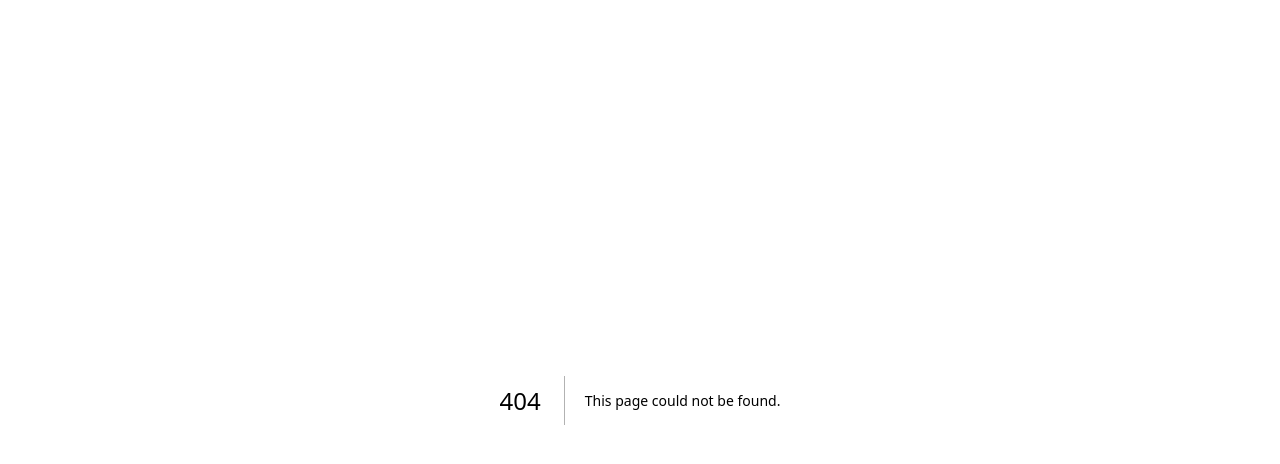
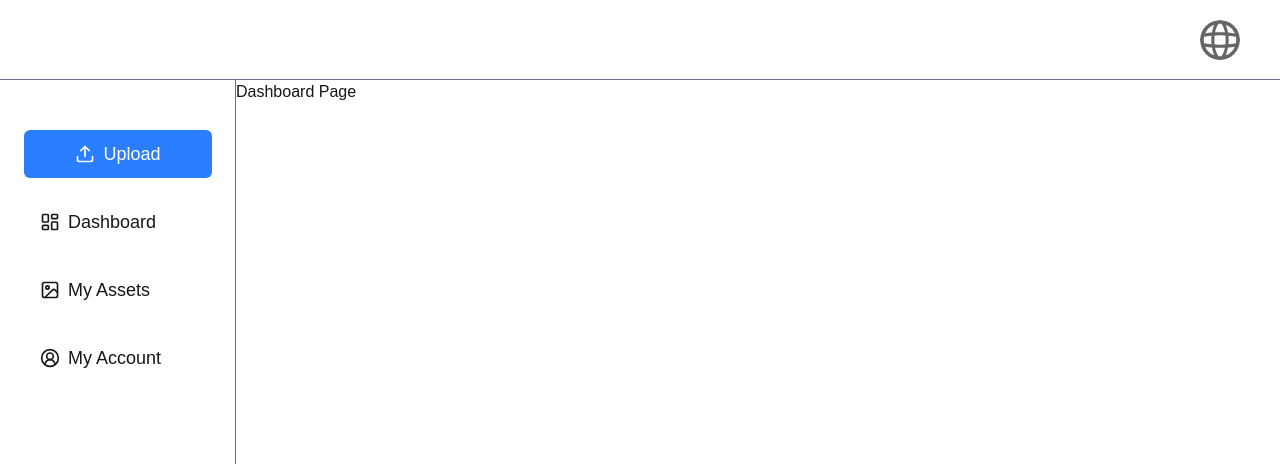
Before and after one commit to tastymooncakes/dashboard-lite, a Next.js app: page /main/dashboard in a window 1280 px wide. Before the commit this address had no page. Shown: the top 464 px of the page. Built offline with nearby package versions, Linux system fonts and the light colour scheme; no server answers.

Commit message:
adjust dashboard routing, layout

```diff
--- a/src/app/dashboard/page.tsx
+++ /dev/null
@@ -1,13 +0,0 @@
-import Header from "./components/Header";
-import MenuBar from "./components/MenuBar";
-
-const Dashboard = () => {
-    return <div>
-        <Header />
-        <div className="w-[236px] h-screen border-r-1 border-gray-500">
-            <MenuBar />
-        </div>
-    </div>
-}
-
-export default Dashboard;
--- /dev/null
+++ b/src/app/layout/DashboardLayout.tsx
@@ -0,0 +1,24 @@
+// layout/DashboardLayout.tsx
+import { ReactNode } from "react";
+import Header from "../main/components/Header";
+import MenuBar from "../main/components/MenuBar";
+
+interface LayoutProps {
+    children: ReactNode; // Content of the specific page
+}
+
+const DashboardLayout = ({ children }: LayoutProps) => {
+    return (
+        <div>
+            <Header />
+            <div className="flex">
+                <div className="w-[236px] h-screen border-r-1 border-gray-500">
+                    <MenuBar />
+                </div>
+                <div className="flex-1">{children}</div>
+            </div>
+        </div>
+    );
+};
+
+export default DashboardLayout;
--- a/src/app/dashboard/components/Header.tsx
+++ b/src/app/main/components/Header.tsx
@@ -11,7 +11,7 @@ const Header = () => {
         if (!username || !profilePicture) {
             fetchStoreUserProfile();
         }
-    }, [username, profilePicture])
+    }, [])
 
     return <div className="flex flex-rows">
         <div className="flex items-center justify-between pl-[40px] pr-[40px] w-full h-[80px] border-b-1 border-gray-500">
@@ -21,7 +21,7 @@ const Header = () => {
                 className="w-[160px] h-[35px]"
             />
             <img
-                src="/globe.svg"
+                src={profilePicture || "/globe.svg"}
                 alt="Capture Logo"
                 className="w-[40px] h-[40px] rounded-full"
             />
--- a/src/app/dashboard/components/MenuBar.tsx
+++ b/src/app/main/components/MenuBar.tsx
@@ -1,5 +1,5 @@
 import Link from "next/link";
-import { Upload, LayoutDashboard, Image } from "lucide-react";
+import { Upload, LayoutDashboard, Image, CircleUserRound } from "lucide-react";
 
 const MenuBar = () => {
   return (
@@ -14,18 +14,25 @@ const MenuBar = () => {
           <Upload size={20} />Upload
         </Link>
         <Link
-          href="/dashboard"
+          href="/main/dashboard"
           className="w-[188px] h-[48px] flex items-center justify-start
                     gap-2 pl-4"
         >
           <LayoutDashboard size={20} />Dashboard
         </Link>
         <Link
-          href="/assets"
+          href="/main/myassets"
           className="w-[188px] h-[48px] flex items-center justify-start
                     gap-2 pl-4"
         >
           <Image size={20} />My Assets
+        </Link>
+        <Link
+          href="/main/userprofile"
+          className="w-[188px] h-[48px] flex items-center justify-start
+                    gap-2 pl-4"
+          >
+            <CircleUserRound size={20} />My Account
         </Link>
       </nav>
     </div>
--- /dev/null
+++ b/src/app/main/dashboard/page.tsx
@@ -0,0 +1,10 @@
+const Dashboard = () => {
+    return (
+        <div>
+            <h1>Dashboard Page</h1>
+            {/* Add user profile content here */}
+        </div>
+    );
+};
+
+export default Dashboard;
--- /dev/null
+++ b/src/app/main/layout.tsx
@@ -0,0 +1,19 @@
+import { ReactNode } from "react";
+import Header from "./components/Header";
+import MenuBar from "./components/MenuBar";
+
+const DashboardLayout = ({ children }: { children: ReactNode }) => {
+    return (
+        <div>
+            <Header />
+            <div className="flex">
+                <div className="w-[236px] h-screen border-r-1 border-gray-500">
+                    <MenuBar />
+                </div>
+                <main className="flex-1">{children}</main>
+            </div>
+        </div>
+    );
+};
+
+export default DashboardLayout;
--- /dev/null
+++ b/src/app/main/myassets/page.tsx
@@ -0,0 +1,10 @@
+const MyAssets = () => {
+    return (
+        <div>
+            <h1>My Assets Page</h1>
+            {/* Add user profile content here */}
+        </div>
+    );
+};
+
+export default MyAssets;
--- /dev/null
+++ b/src/app/main/userprofile/page.tsx
@@ -0,0 +1,10 @@
+const UserProfile = () => {
+    return (
+        <div>
+            <h1>User Profile Page</h1>
+            {/* Add user profile content here */}
+        </div>
+    );
+};
+
+export default UserProfile;
```
